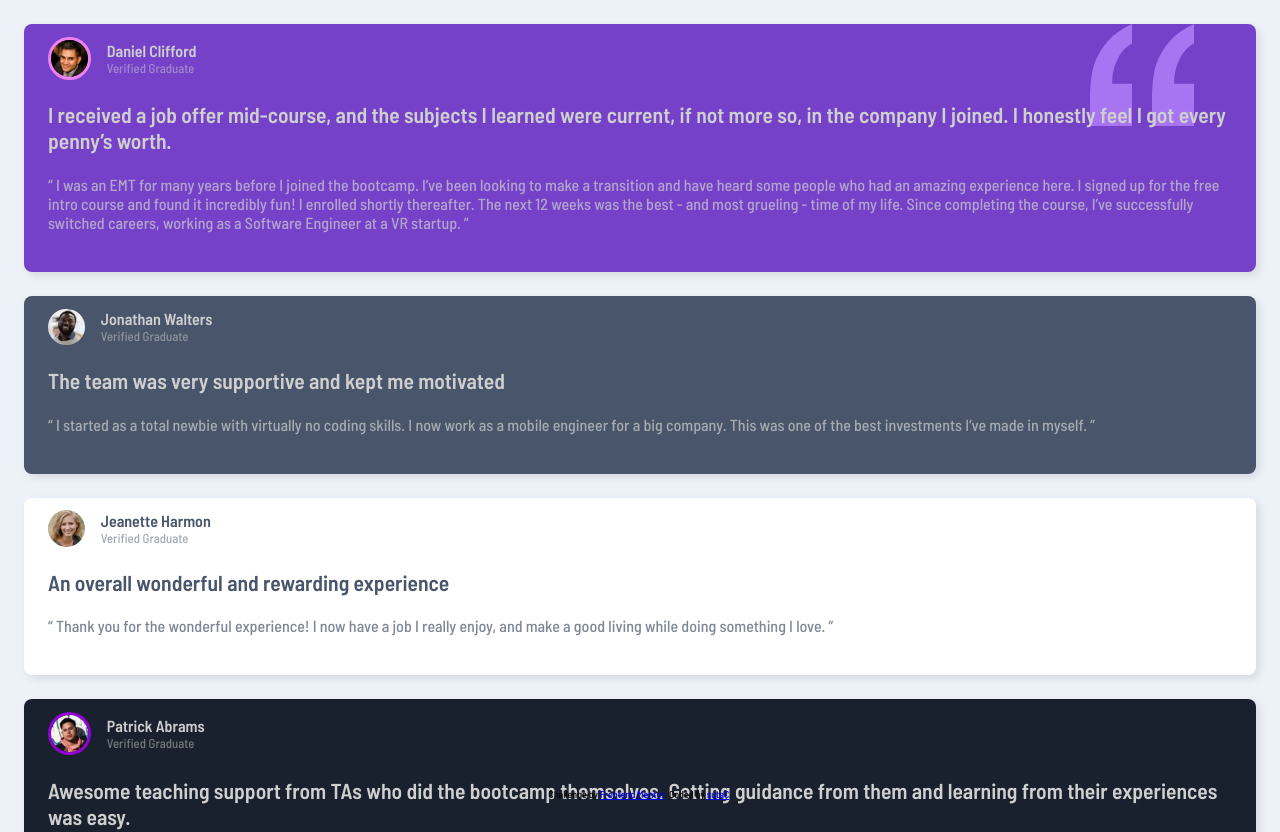
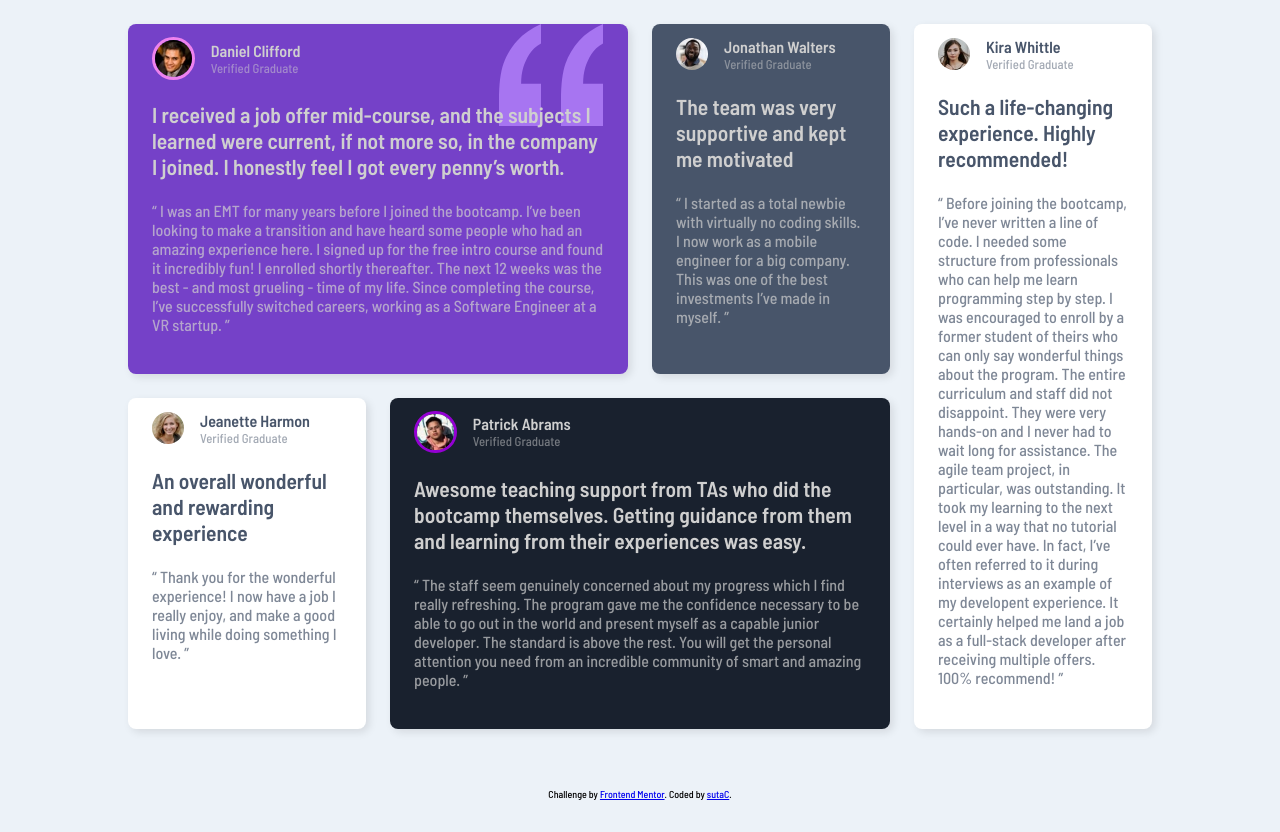
Before and after one commit to sutaC/Testimonials-grid-section, a plain HTML site: page index.html in a window 1280 px wide. Shown: the top 832 px of the page. After the commit the page ends 800 px from the top, so only its background shows below. Drawn offline with Linux system fonts and the light colour scheme.

Commit message:
Desktop view styled

```diff
--- a/style.css
+++ b/style.css
@@ -34,6 +34,8 @@ body {
 main {
 	display: grid;
 	gap: 1.5rem;
+	width: 80vw;
+	margin: auto;
 }
 
 .card {
@@ -77,6 +79,27 @@ main {
 }
 .card > p::after {
 	content: close-quote;
+}
+
+/* Desktop view */
+
+@media (width >= 750px) {
+	main {
+		grid-template-columns: repeat(4, 1fr);
+	}
+
+	.card:nth-child(1) {
+		grid-column: 1 / 3;
+	}
+
+	.card:nth-child(4) {
+		grid-column: 2 / 4;
+	}
+
+	.card:nth-last-child(1) {
+		grid-column-start: 4;
+		grid-row: 1 / 3;
+	}
 }
 
 /* Card sublcasses */
```
